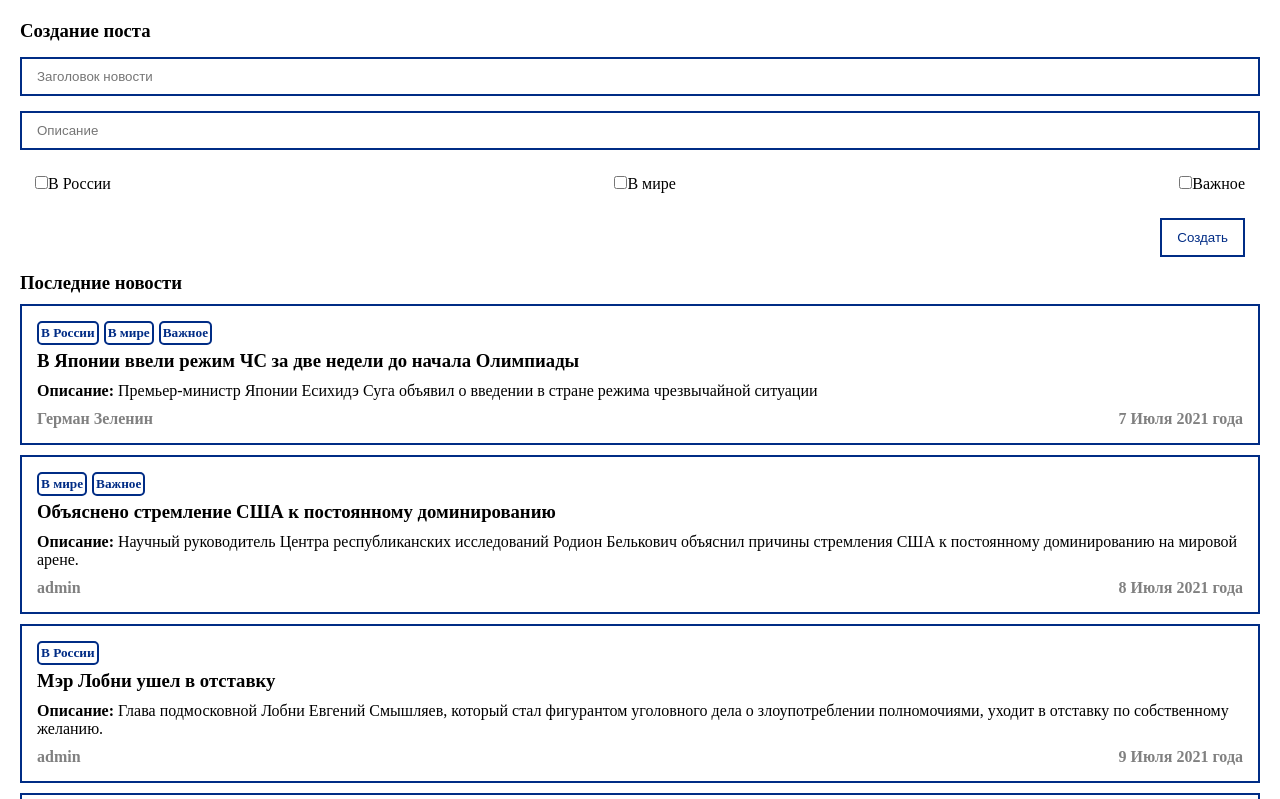
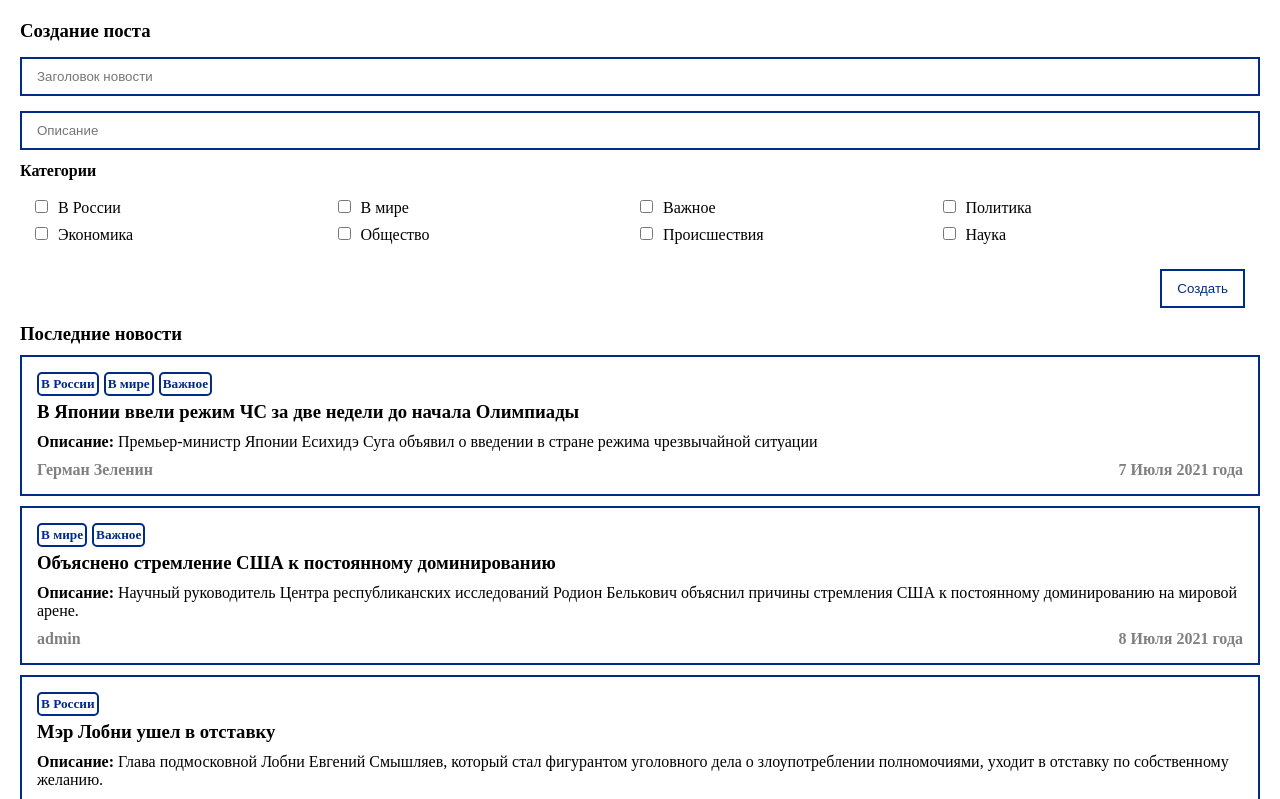
Before and after one commit to GermanZeleninMM/MMEDFrontend, a Vue app: page / in a window 1280 px wide. Shown: the top 799 px of the page. Built offline with nearby package versions, Linux system fonts and the light colour scheme.

Commit message:
Commit :)

```diff
--- a/src/App.vue
+++ b/src/App.vue
@@ -63,6 +63,26 @@
                         id: 3,
                         title: 'Важное',
                     },
+                    {
+                        id: 4,
+                        title: 'Политика',
+                    },
+                    {
+                        id: 5,
+                        title: 'Экономика',
+                    },
+                    {
+                        id: 6,
+                        title: 'Общество',
+                    },
+                    {
+                        id: 7,
+                        title: 'Происшествия',
+                    },
+                    {
+                        id: 8,
+                        title: 'Наука',
+                    },
                 ]
             }
         },
--- a/src/components/FormCheckbox.vue
+++ b/src/components/FormCheckbox.vue
@@ -1,7 +1,10 @@
 <template>
+    <div class="footer_checkbox">
+        <h4>{{nameofformcheckbox}}</h4>
+    </div>
     <div class="formcheckbox">
         <div v-for="tag in tags" v-bind:key="tag.id">
-            <input type="checkbox" v-bind:value="tag.id" v-model="cTags" @change="sendTags">
+            <input type="checkbox" v-bind:value="tag.id" v-model="cTags" @change="sendTags" class="input_checkbox">
             <label for="">{{tag.title}}</label>
         </div>
     </div>
@@ -19,6 +22,10 @@ export default {
         tags: {
             type: Array,
             required: true,
+        },
+        nameofformcheckbox: {
+            type: String,
+            required: true,
         }
     },
 
@@ -33,10 +40,18 @@ export default {
 <style>
 
 .formcheckbox {
-    display: flex;
-    flex-direction: row;
-    justify-content: space-between;
+    display: grid;
+    grid-template-columns: repeat(4, 1fr);
+    grid-template-rows: repeat(3, auto);
     padding: 10px 15px;
-    margin-top: 15px;
+}
+
+.input_checkbox {
+    margin-right: 10px;
+    margin-top: 10px;
+}
+
+.footer_checkbox {
+    margin-top: 12px;
 }
 </style>
--- a/src/components/PostForm.vue
+++ b/src/components/PostForm.vue
@@ -3,7 +3,7 @@
         <h3>Создание поста</h3>
         <input class="input_form" type="text" placeholder="Заголовок новости" v-bind:value="post.title" @input="post.title = $event.target.value"> <!-- v-bind это связывание значения в инпуте и дате -->
         <input class="input_form" type="text" placeholder="Описание" v-model="post.body_post"> <!-- Можно проще, v-model="post.title" - двустороннее связывание-->
-        <form-checkbox :tags="tags" @sendTags="input_tags"/>
+        <form-checkbox :tags="tags" @sendTags="input_tags" nameofformcheckbox="Категории"/>
         <button class="button_form" @click="createPost">Создать</button> <!--Слушатель нажатия @click -->
     </form>
 </template>
@@ -24,7 +24,7 @@ export default {
                 author: 'admin',
                 public_date: '08.07.2021',
                 tags: [],
-            }
+            },
         }
     },
 
```
